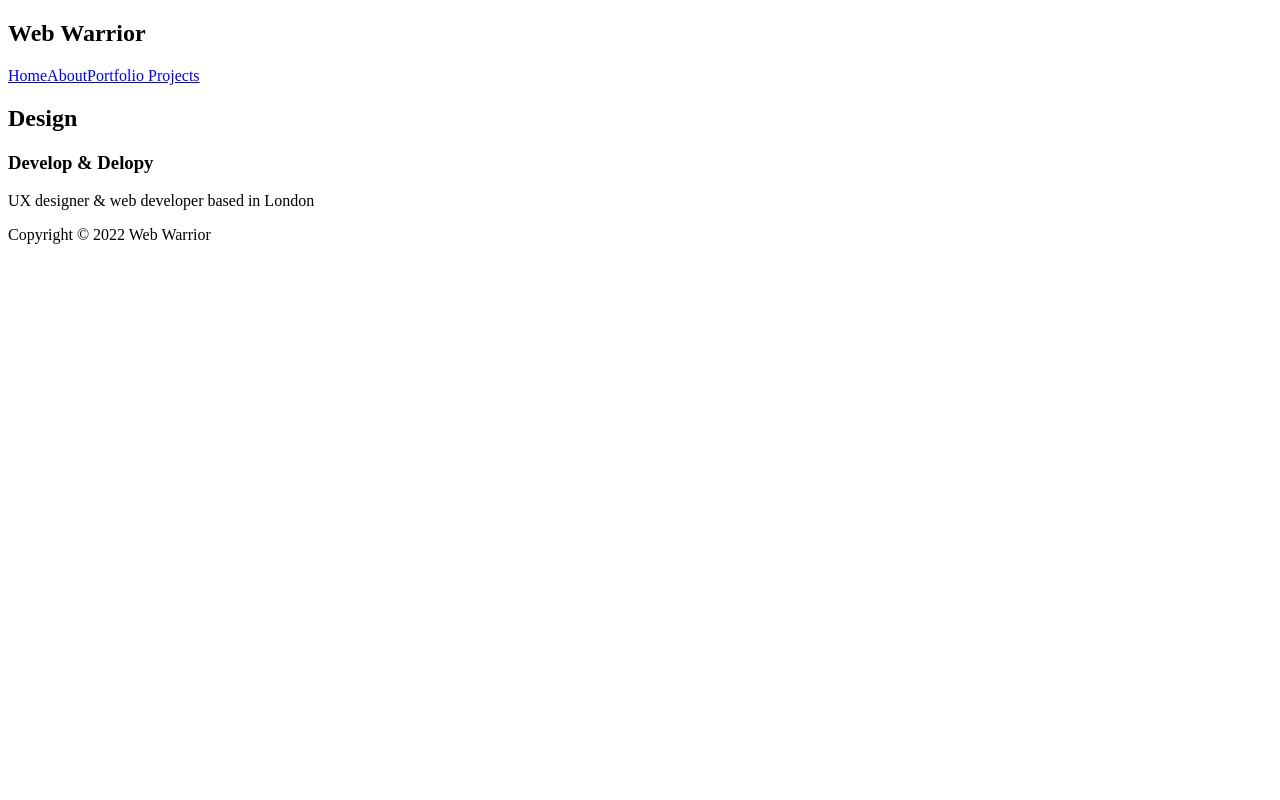
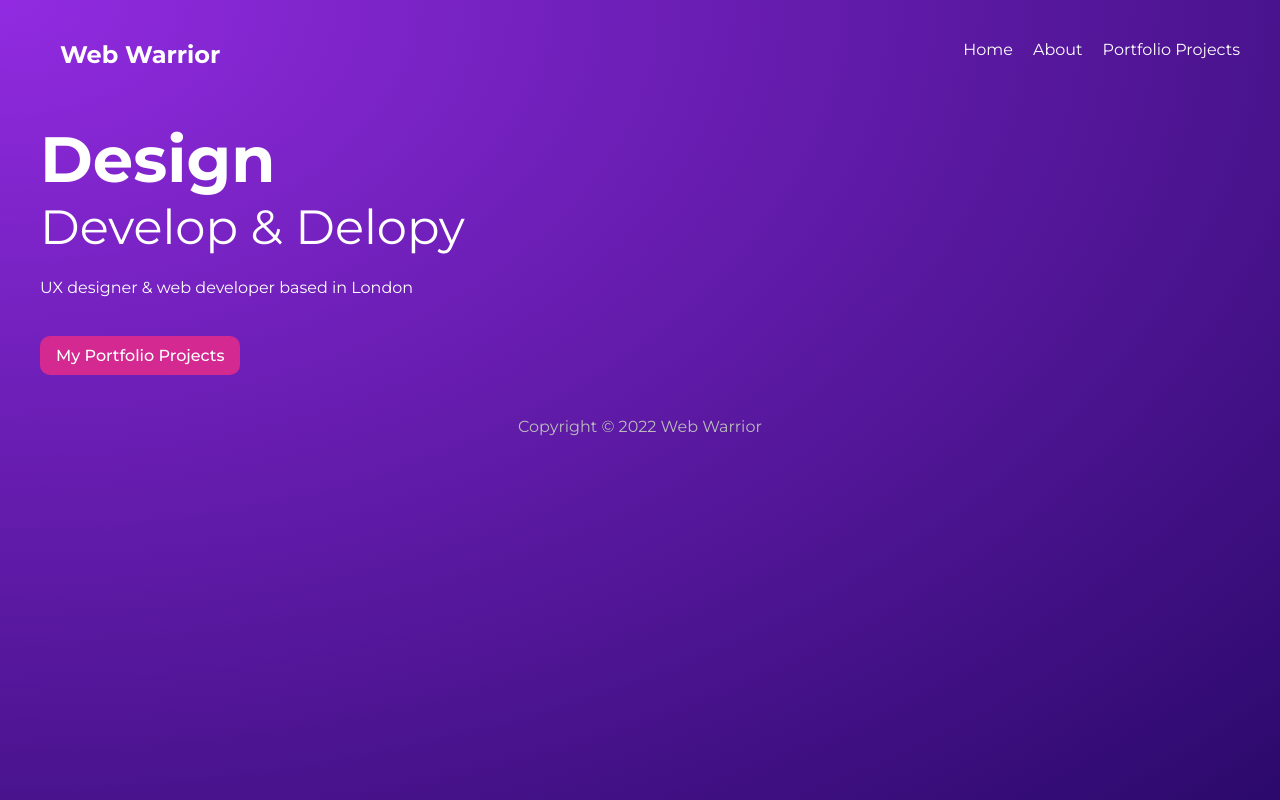
Before and after one commit to dking1342/gatsbyjs-intro, a Gatsby site: page / in a window 1280 px wide. Built offline with nearby package versions, Linux system fonts and the light colour scheme; Gatsby itself is replaced by a stand-in of ours.

Commit message:
made styles for pages and components. global and module styles

```diff
--- a/src/components/Layout.jsx
+++ b/src/components/Layout.jsx
@@ -1,5 +1,6 @@
 import React from 'react'
 import Navbar from './Navbar'
+import "../styles/global.css"
 
 const Layout = ({ children }) => {
   return (
--- a/src/components/Navbar.jsx
+++ b/src/components/Navbar.jsx
@@ -4,7 +4,7 @@ import React from 'react'
 const Navbar = () => {
   return (
     <nav>
-      <h1>Web Warrior</h1>
+      <h1><Link to="/"><strong>Web Warrior</strong></Link></h1>
       <div className="links">
         <Link to='/'>Home</Link>
         <Link to='/about'>About</Link>
--- a/src/pages/index.js
+++ b/src/pages/index.js
@@ -1,14 +1,17 @@
+import { Link } from 'gatsby'
 import React from 'react'
 import Layout from '../components/Layout'
+import * as styles from "../styles/home.module.css"
 
 const Home = () => {
   return (
     <Layout>
-      <section>
+      <section className={styles.header}>
         <div>
           <h2>Design</h2>
           <h3>Develop & Delopy</h3>
           <p>UX designer & web developer based in London</p>
+          <Link className={styles.btn} to="/projects">My Portfolio Projects</Link>
         </div>
       </section>
     </Layout>
--- a/src/pages/indexDemo.js
+++ b/src/pages/indexDemo.js
@@ -4,7 +4,7 @@ import { StaticImage } from "gatsby-plugin-image"
 
 import Layout from "../components/Layout"
 import Seo from "../components/seo"
-import * as styles from "../components/index.module.css"
+import * as styles from "../styles/index.module.css"
 import Navbar from "../components/Navbar"
 
 const links = [
--- a/src/pages/projects/index.js
+++ b/src/pages/projects/index.js
@@ -1,10 +1,14 @@
 import React from 'react'
 import Layout from '../../components/Layout'
+import * as styles from "../../styles/projects.module.css"
 
 const Projects = () => {
   return (
     <Layout>
-      <div>Projects</div>
+      <section className={styles.portfolio}>
+        <h2>Portfolio</h2>
+        <h3>Projects & Websites I've Created</h3>
+      </section>
     </Layout>
   )
 }
--- /dev/null
+++ b/src/styles/global.css
@@ -0,0 +1,51 @@
+@import url('https://fonts.googleapis.com/css2?family=Montserrat:wght@200;300;400;500;600;700;800&family=Nunito:wght@200;300;400;700&display=swap');
+
+*{
+  margin:0;
+  padding:0;
+  text-decoration: none;
+  font-family: "Montserrat", sans-serif;
+  color:#fff;
+}
+html,
+body {
+  min-height: 100%;
+}
+body{
+  background:radial-gradient(at top left, rgba(146,43,225,1) 0%, rgba(43,9,107,1) 100%);
+  background-repeat: no-repeat;
+}
+p {
+  margin: 16px auto;
+  line-height: 1.5em;
+}
+
+/* layout and nav */
+.layout {
+  max-width: 1200px;
+  margin:0 auto;
+}
+nav{
+  display: grid;
+  grid-template-columns: repeat(2,1fr);
+  margin:40px auto;
+}
+nav .links {
+  display:inline-block;
+  text-align: right;
+}
+nav a {
+  display: inline-block;
+  margin-left: 20px;
+  font-weight: 400;
+  padding-bottom: 8px;
+  border-bottom: 3px solid transparent;
+}
+nav a:hover {
+  border-color: #fff;
+}
+footer p {
+  text-align: center;
+  color:#bbb;
+  margin:40px auto;
+}
--- /dev/null
+++ b/src/styles/home.module.css
@@ -0,0 +1,22 @@
+.header {
+  display: grid;
+  grid-template-columns: repeat(2,1fr);
+  gap:40px;
+  align-items: center;
+}
+.header h2{
+  font-size: 4em;
+}
+.header h3{
+  font-size: 3em;
+  font-weight: 400;
+  margin-bottom: 20px;
+}
+.btn {
+  display: inline-block;
+  background-color: #d42990;
+  padding:10px 16px;
+  border-radius: 10px;
+  margin-top: 20px;
+  font-weight: 500;
+}
```
Also changed, not shown: src/styles/projects.module.css (added, +11 -0 lines), src/styles/index.module.css (renamed from src/components/index.module.css), src/styles/layout.css (renamed from src/components/layout.css).
